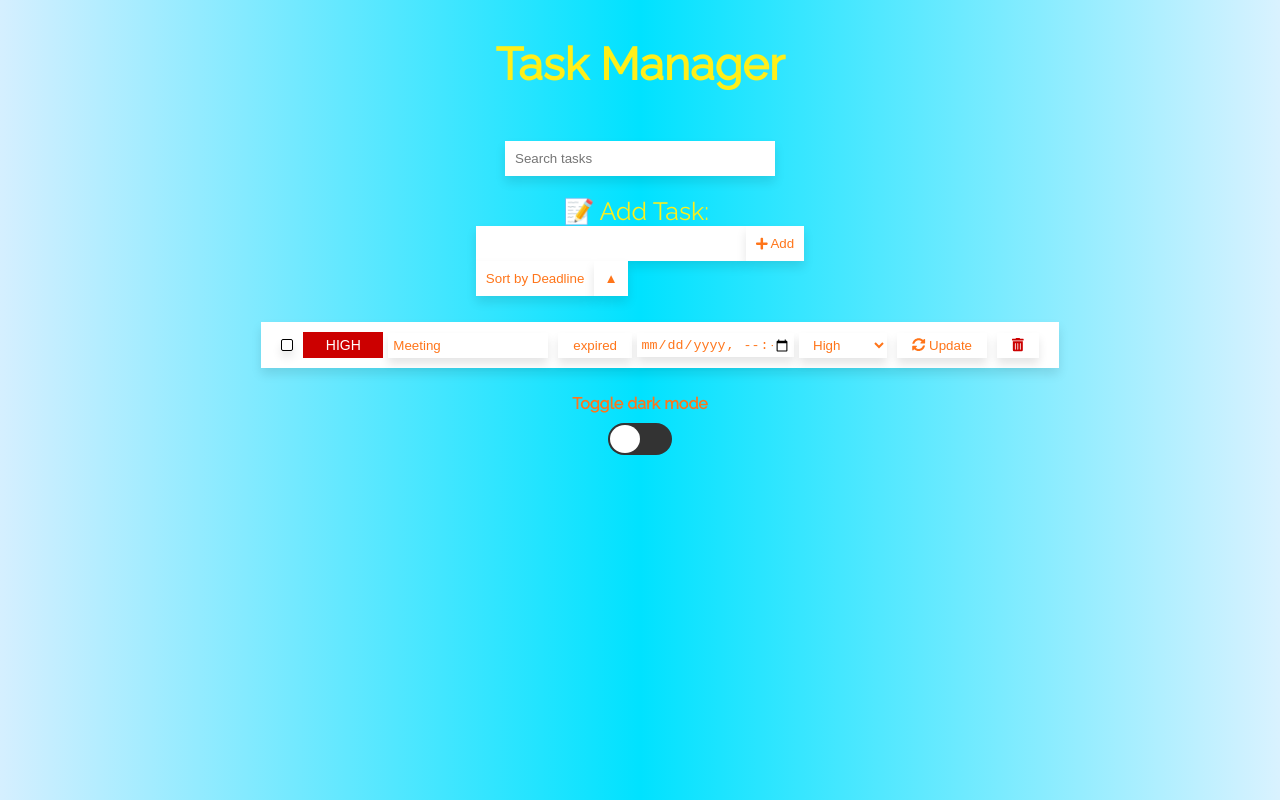
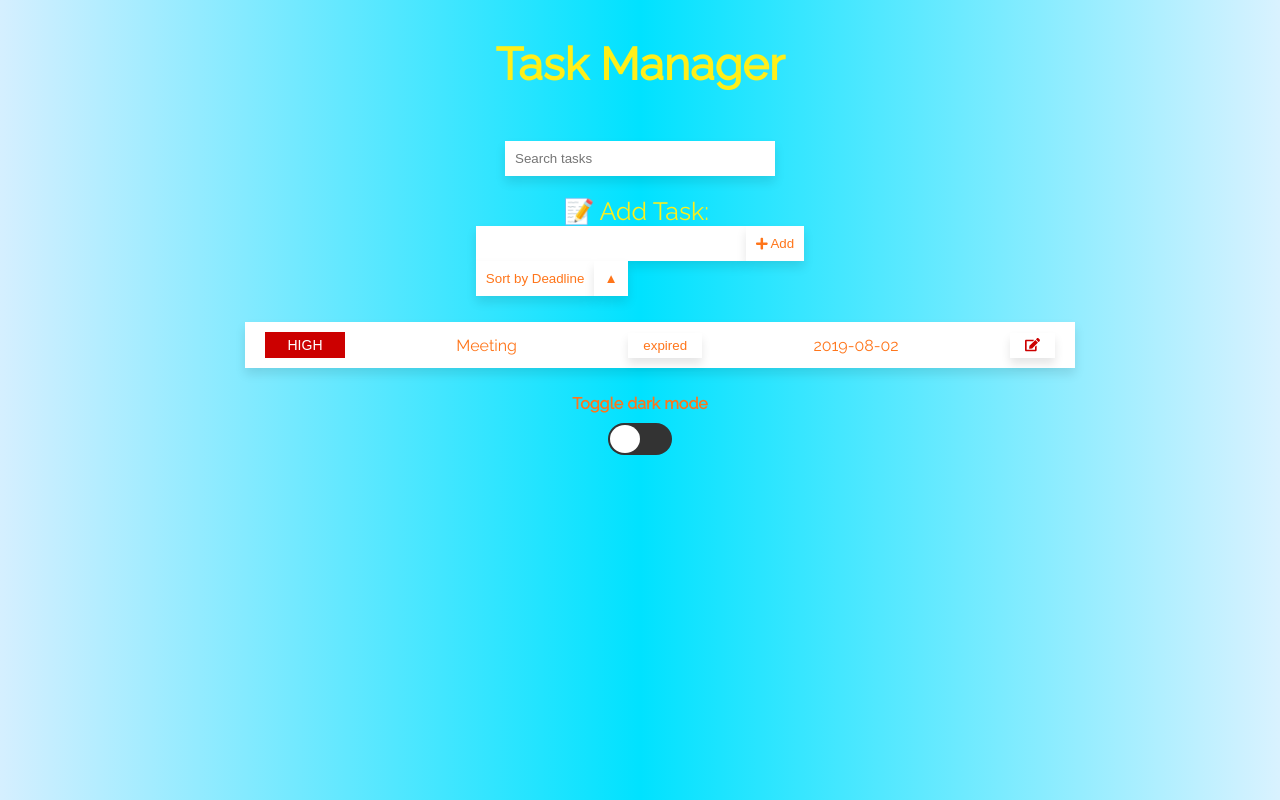
Before and after one commit to manjeetaR/Task-Manager, a React (Create React App) app: page / in a window 1280 px wide. Built offline with nearby package versions, Linux system fonts and the light colour scheme.

Commit message:
list card view

```diff
--- a/src/App.js
+++ b/src/App.js
@@ -1,6 +1,6 @@
 import React, { Component } from 'react';
 import { FontAwesomeIcon } from '@fortawesome/react-fontawesome';
-import { faCalendarAlt, faTrashAlt, faPlus, faSyncAlt } from '@fortawesome/free-solid-svg-icons';
+import { faCalendarAlt, faTrashAlt, faPlus, faSyncAlt, faEdit } from '@fortawesome/free-solid-svg-icons';
 import './styles.css';
 import { CSSTransitionGroup } from 'react-transition-group';
 import Alert from './Alert';
@@ -27,7 +27,8 @@ class App extends Component {
     deadline: '',
     alert: { shown: false, type: '', success: true },
     searchText: '',
-    sortDirection: 'asc'
+    sortDirection: 'asc',
+    edit: []
   };
 
 
@@ -108,10 +109,10 @@ class App extends Component {
   };
 
   update = id => {
-    const { list } = this.state;
+    const { list, edit } = this.state;
     const data = list.filter(value => value.id === id)[0];
     this.updateTask(id, data.name, data.deadline, data.isChecked, data.checkedCallback, data.priority);
-    this.setState({ deadline: '' });
+    this.setState({ deadline: '', edit: edit.filter(item => item !== id) });
   };
 
   matchSearchText = searchText => {
@@ -154,7 +155,7 @@ class App extends Component {
   };
 
   render() {
-    const { list, deadline, searchText } = this.state;
+    const { list, deadline, searchText, edit } = this.state;
     return (
       <main className="container">
         <h1 className="header"> Task Manager</h1>
@@ -190,11 +191,12 @@ class App extends Component {
             transitionEnterTimeout={500}
             transitionLeaveTimeout={300}
           >
-            {list.map(item => (
+            {list.map(item => {
+              const editMode = edit.some(val => item.id === val)
+              return (
                 item.name.toLowerCase().includes(searchText) && (
                   <li key={item.id}>
-                  <Checkbox task={item} />
-                  <span className={`priority ${item.priority}`}>{item.priority && item.priority.toUpperCase()}</span>
+                    {editMode ? <><Checkbox task={item} />
                       <input
                         className="listInput"
                         onChange={e =>
@@ -229,17 +231,31 @@ class App extends Component {
                           </button>
                         )}
                       <Select handleSelect={this.handleSelect} list={list} item={item} priority={item.priority} />
-                  <button className="itemButton buttonAnimate" onClick={() => this.update(item.id)}>
-                    <FontAwesomeIcon icon={faSyncAlt} /> Update
-								</button>
                       <button
                         className={`itemButton red ${item.isChecked ? 'hide' : 'show'}`}
                         onClick={() => this.deleteTask(item.id)}
                       >
                         <FontAwesomeIcon icon={faTrashAlt} />
                       </button>
+
+                    </> : <>
+                        <span className={`priority ${item.priority}`}>{item.priority.toUpperCase()}</span>
+                        <span >{item.name}</span>
+                        <button className='itemButton'>{this.timeLeft(item.deadline)}</button>
+                        <span >{item.deadline}</span></>}
+                    {edit.some(val => item.id === val) ?
+                      <button className="itemButton buttonAnimate" onClick={() => this.update(item.id)}>
+                        <FontAwesomeIcon icon={faSyncAlt} /> Update
+                      </button> :
+                      <button className={`itemButton red ${item.isChecked ? 'hide' : 'show'}`}
+                        onClick={() => this.setState({ edit: [...edit, item.id] })}
+                      >
+                        <FontAwesomeIcon icon={faEdit} />
+                      </button>}
                   </li>)
-            ))}
+              )
+            }
+            )}
           </CSSTransitionGroup>
         </ol>
         <CSSTransitionGroup
--- a/src/styles.css
+++ b/src/styles.css
@@ -214,6 +214,8 @@ ol {
 li {
   display: flex;
   align-items: center;
+  width: 800px;
+  justify-content: space-between;
 	background: #fff;
 	color: #ff751a;
 	box-shadow: 0 6px 10px 0 rgba(0, 0, 0, 0.1);
```
Lines whose indentation alone changed are shown as unchanged.
